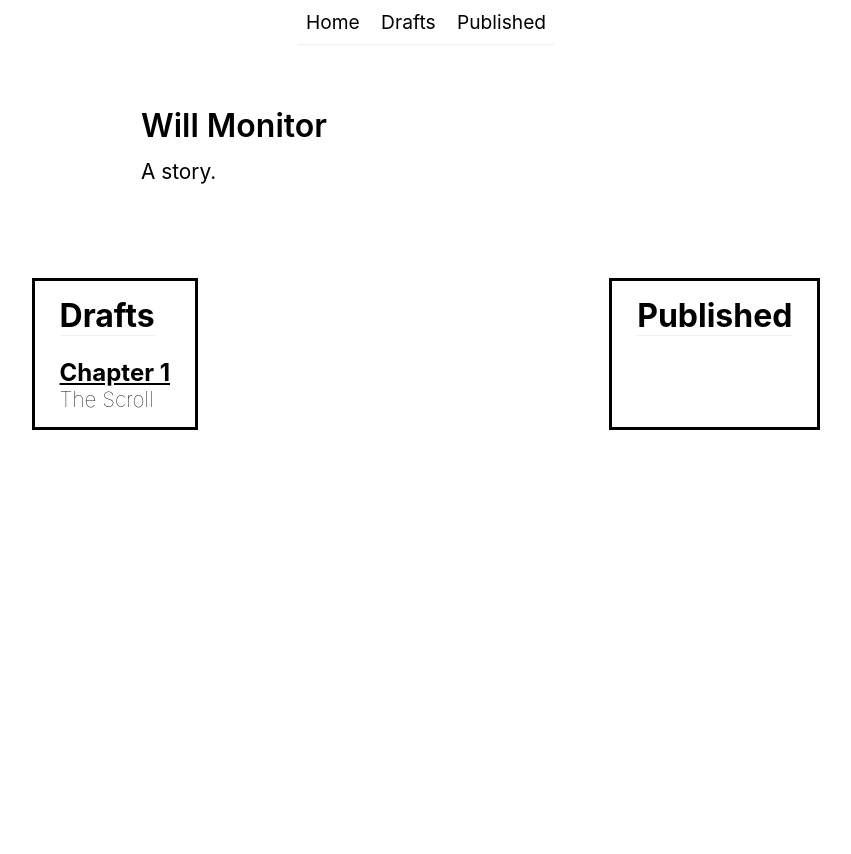
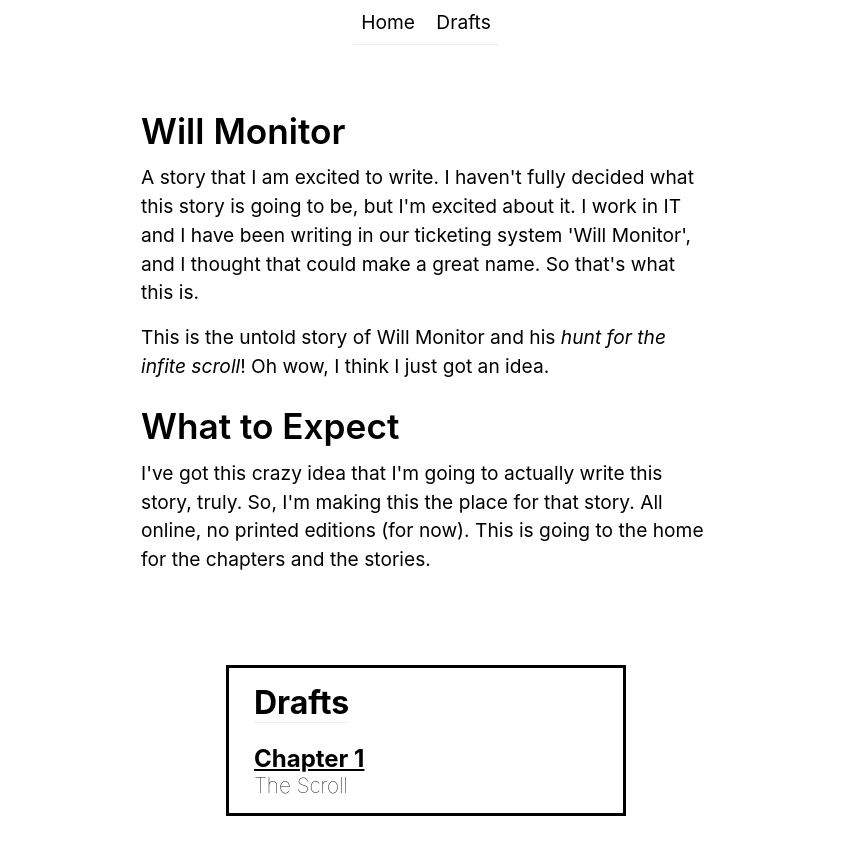
Before and after one commit to bramermatt/willMonitor, a plain HTML site: page index.html in a window 1280 px wide. Shown: the whole page, without its empty margins (214-1065 px from the left). Before the commit the page ends 800 px from the top, so only its background shows below. Drawn offline with Linux system fonts and the light colour scheme.

Commit message:
what to expect

```diff
--- a/css/index.css
+++ b/css/index.css
@@ -71,7 +71,7 @@ body {
 
 .intro h1 {
     padding-bottom: .3em;
-    font-size: 2em;
+    font-size: 2.2em;
     margin-bottom: 0;
     font-weight: 600;
     line-height: 1.25;
@@ -80,7 +80,7 @@ body {
 }
 
 .intro p {
-    font-size: 1.3rem;
+    font-size: 1.2rem;
     line-height: 1.5;
     word-wrap: break-word;
     margin-bottom: 16px;
@@ -91,10 +91,11 @@ body {
 .drafts, .published {
     padding: 15px 25px;
     margin: 35px;
-    max-width: 600px;
+    max-width: 400px;
     margin-left: auto;
     margin-right: auto;
     border-style: solid;
+    margin-bottom: 100px;
 }
 
 .drafts h1, .published h1 {
--- a/index.html
+++ b/index.html
@@ -22,20 +22,25 @@
     <div class="navbar">
         <a href="">Home</a>
         <a href="#drafts">Drafts</a>
-        <a href="#published">Published</a>
+        <!-- <a href="#published">Published</a> -->
     </div>
 
 
     <div class="intro">
         <h1>Will Monitor</h1>
-        <p>A story.</p>
+        <p>A story that I am excited to write. I haven't fully decided what this story is going to be, but I'm excited about it. I work in IT and I have been writing in our ticketing system 'Will Monitor', and I thought that could make a great name. So that's what this is.</p>
+
+        <p>This is the untold story of Will Monitor and his <em>hunt for the infite scroll</em>! Oh wow, I think I just got an idea.</p>
+
+        <h1>What to Expect</h1>
+        <p>I've got this crazy idea that I'm going to actually write this story, truly. So, I'm making this the place for that story. All online, no printed editions (for now). This is going to the home for the chapters and the stories.</p>
     </div>
 
 
-    <div class="two-top">
+    <!-- <div class="two-top"> -->
 
-    <div class="drafts" id="drafts">
-        <h1>Drafts</h1>
+    <div class="drafts">
+        <h1 id="drafts">Drafts</h1>
 
         <a href="drafts/chapter-1/thescroll.html">
             <h2>Chapter 1</h2>
@@ -56,25 +61,12 @@
 
     </div>
 
-    <div class="published" id="published">
+    <!-- <div class="published" id="published">
         <h1>Published</h1>
-        <!-- <a href="">
-            <h2>Chapter 1</h2>
-        </a>
-            <h3>The Scroll</h3>
 
-        <a href="">
-            <h2>Chapter 2</h2>
-        </a>
-            <h3>Will</h3>
-
-        <a href="">
-            <h2>Chapter 3</h2>
-        </a>
-            <h3>SmartWatch</h3> -->
     </div>
 
-    </div>
+    </div> -->
 
 
     <!-- <footer>
```
Also changed, not shown: drafts/chapter-1/thescroll.html (+1 -1 lines).
